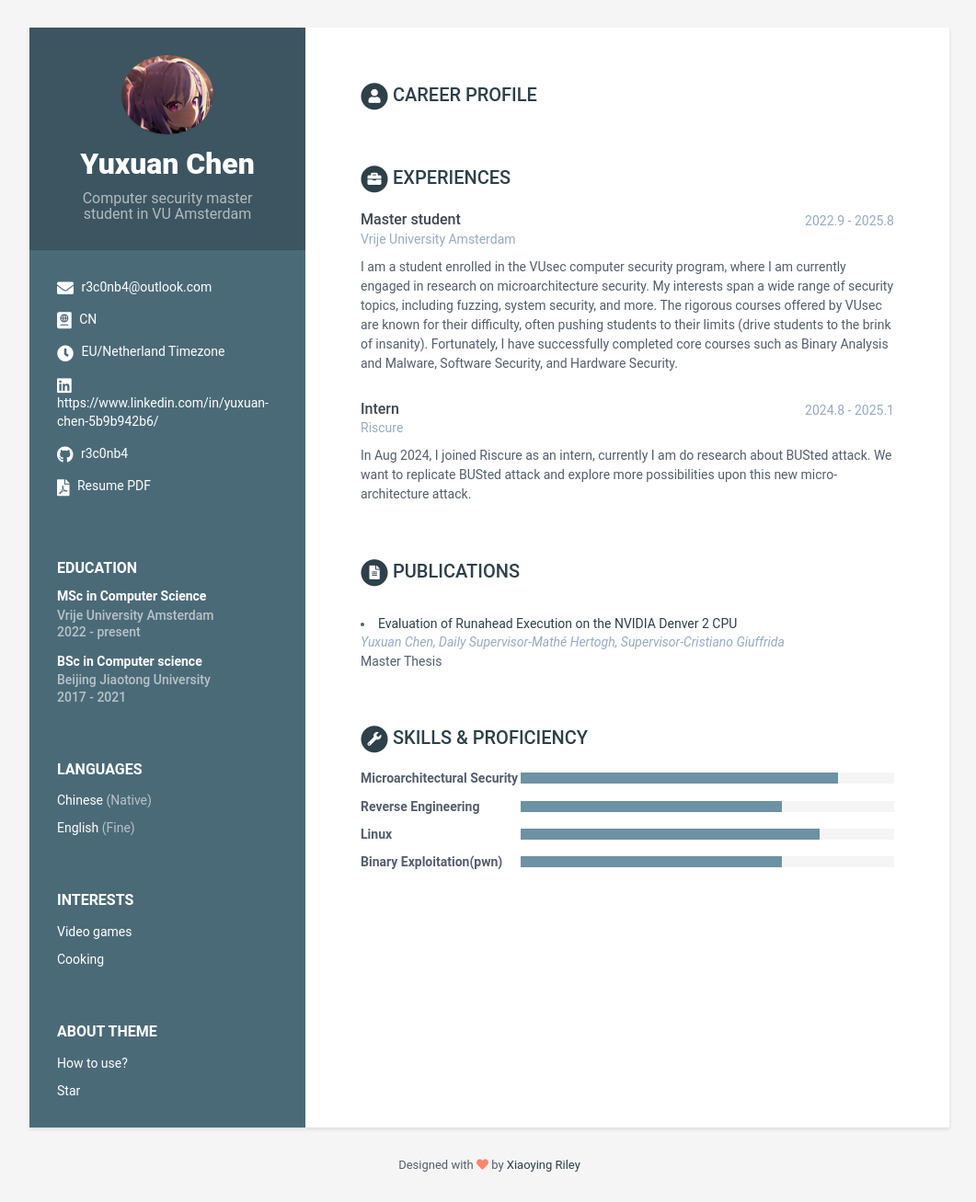
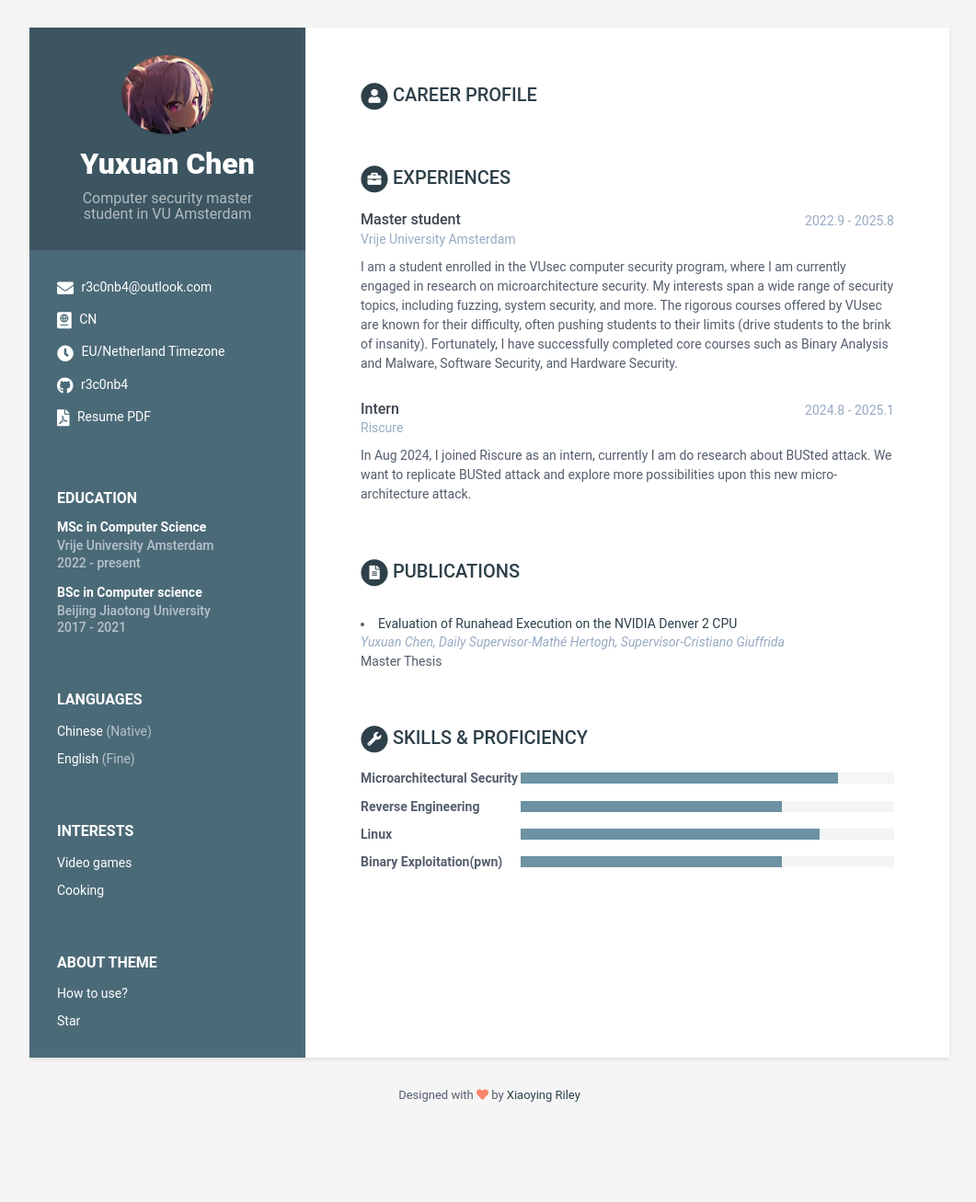
Before and after one commit to r3c0nb4/r3c0nb4.github.io, a Jekyll site: the page built from index.html, in a window 1280 px wide. Shown: the whole page at 92% size, without its empty margins (108-1169 px from the left). Built offline with Jekyll 4.4.1, drawn with Linux system fonts in a browser that asks for light colours; after the commit the page ends 1232 px from its top, so only the background shows below that; some of the changed lines change nothing that is shown.

```diff
--- a/_data/data.yml
+++ b/_data/data.yml
@@ -17,7 +17,7 @@
     phone:
     timezone: EU/Netherland Timezone
     citizenship: CN
-    linkedin: https://www.linkedin.com/in/yuxuan-chen-5b9b942b6/
+    linkedin:
     xing:
     github: r3c0nb4
     telegram: # add your nickname without '@' sign
```
